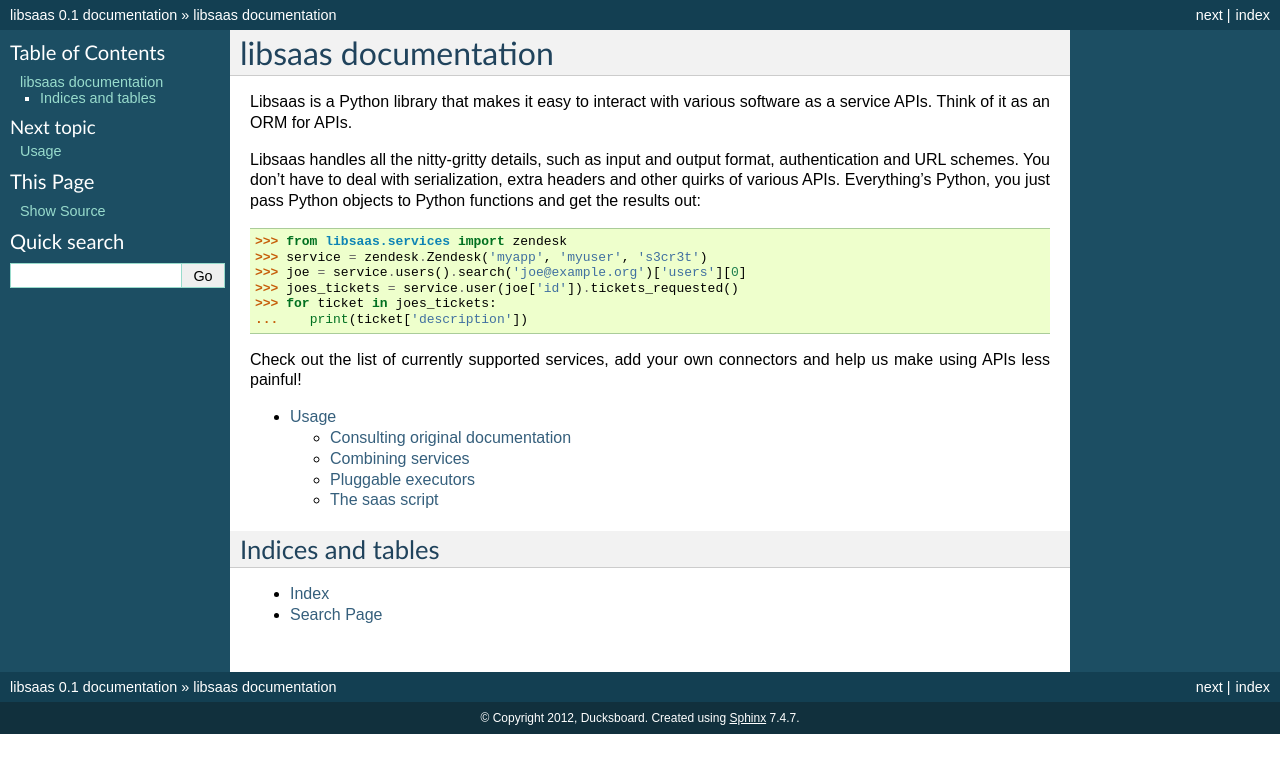
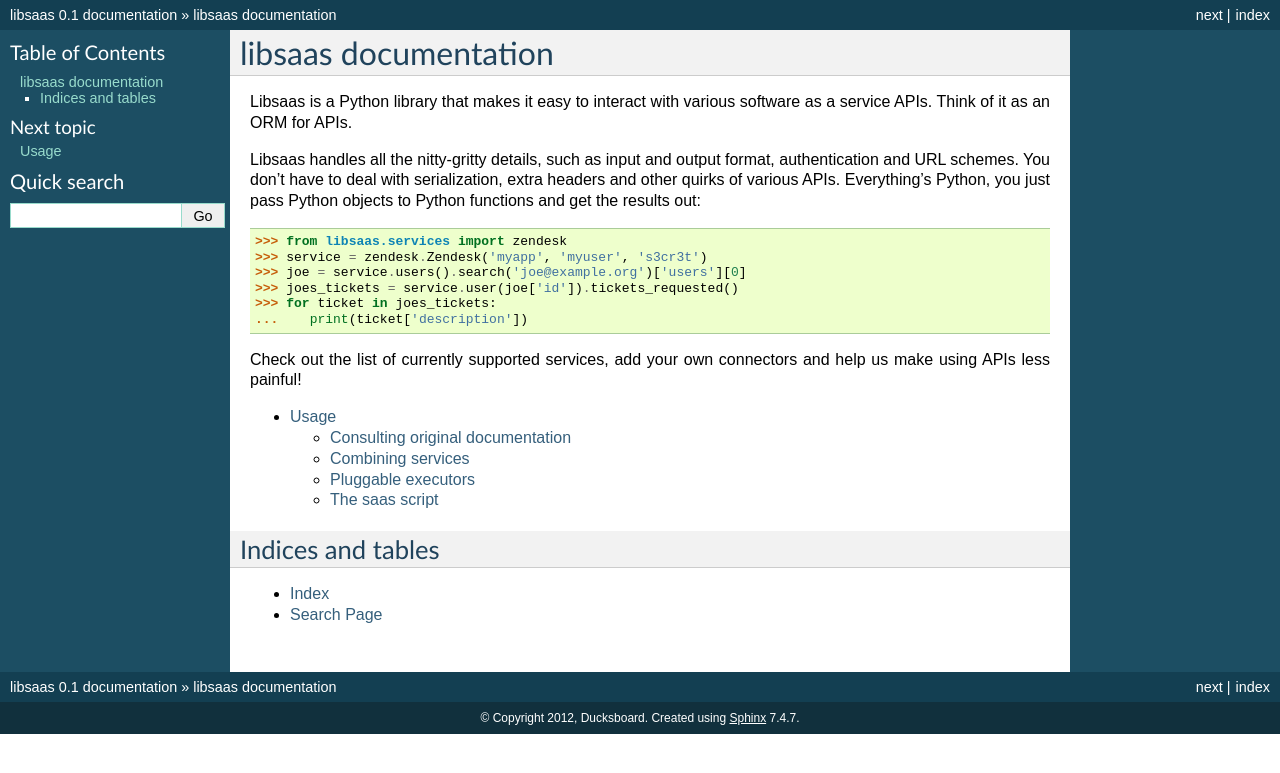
Before and after one commit to ducksboard/libsaas, a Sphinx documentation site: the page built from doc/index.rst, in a window 1280 px wide. Shown: the top 773 px of the page. Built offline with Sphinx 7.4.7, drawn with Linux system fonts in a browser that asks for light colours; pages that are not in the unit, such as notebooks, are missing from menus.

Commit message:
doc: don't show the source link in generated output

```diff
--- a/doc/conf.py
+++ b/doc/conf.py
@@ -156,7 +156,7 @@ html_static_path = ['_static']
 #html_split_index = False
 
 # If true, links to the reST sources are added to the pages.
-#html_show_sourcelink = True
+html_show_sourcelink = False
 
 # If true, "Created using Sphinx" is shown in the HTML footer. Default is True.
 #html_show_sphinx = True
```
